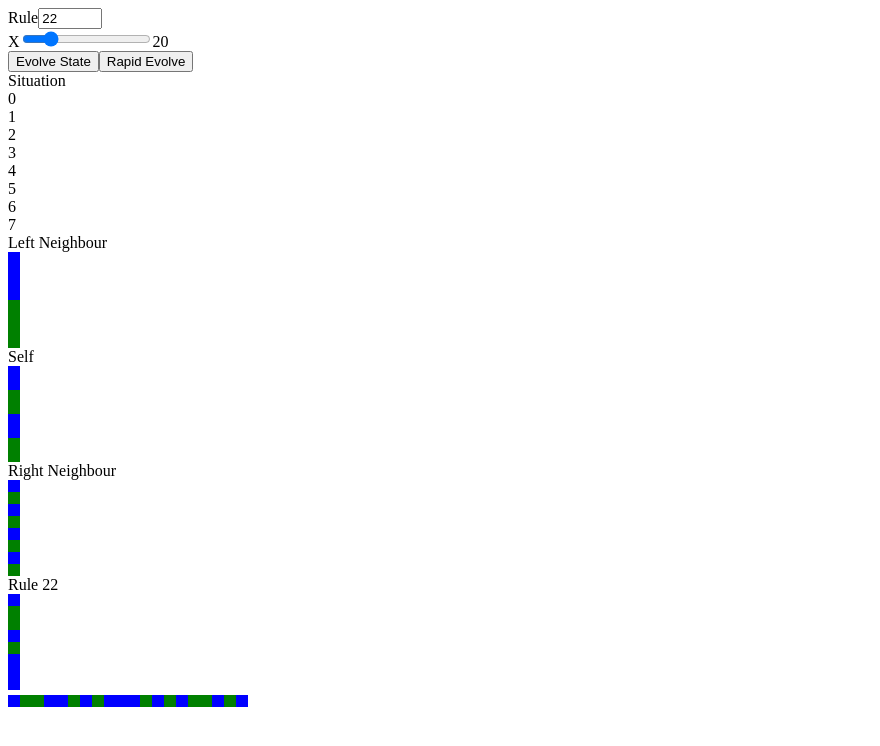
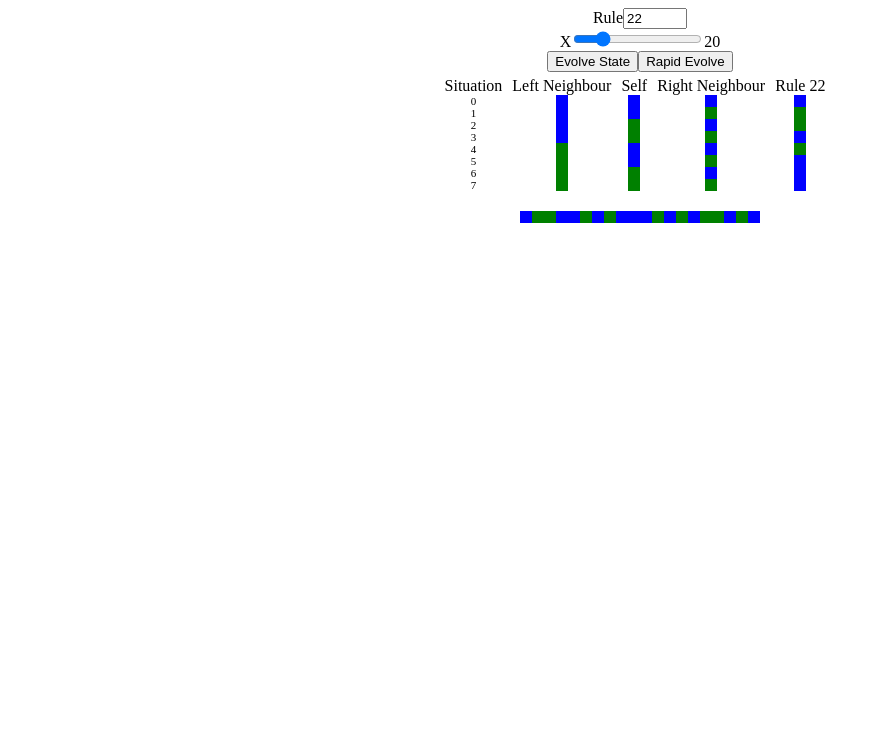
Before and after one commit to JohYoshida/cellular-automata, a React (Create React App) app: page / in a window 1280 px wide. Shown: the top 746 px of the page, without its empty margins (0-880 px from the left). Built offline with nearby package versions, Linux system fonts and the light colour scheme.

Commit message:
Reworked styling

```diff
--- a/src/styles/css/main.css
+++ b/src/styles/css/main.css
@@ -1,8 +1,8 @@
 .Cell {
+  align-self: center;
   height: 2px;
   width: 2px;
   padding: 5px;
-  font-size: 6px;
 }
 
 .up {
@@ -14,13 +14,40 @@
 }
 
 .Board {
-  display: inline-block;
+  display: flex;
+  margin: 5px;
   justify-content: center;
-  margin-top: 5px;
+  flex-direction: column;
+}
+.Board .row {
+  display: flex;
+  justify-content: center;
 }
 
-.row {
+.SituationPanel {
+  margin-top: 5px;
+  margin-bottom: 15px;
   display: flex;
+  justify-content: center;
+  flex-direction: row;
+}
+.SituationPanel .column {
+  margin-right: 10px;
+  display: flex;
+  flex-direction: column;
+  justify-content: center;
+}
+.SituationPanel .column .situation {
+  font-size: 11px;
+}
+.SituationPanel .column .cell {
+  margin-bottom: 2px;
+}
+
+.App {
+  display: flex;
+  flex-direction: column;
+  text-align: center;
 }
 
 /*# sourceMappingURL=main.css.map */
--- a/src/styles/scss/Board.scss
+++ b/src/styles/scss/Board.scss
@@ -1,11 +1,13 @@
 @import "Cell";
 
 .Board {
-  display: inline-block;
+  display: flex;
+  margin: 5px;
   justify-content: center;
-  margin-top: 5px;
+  flex-direction: column;
 
+  .row {
+    display: flex;
+    justify-content: center;
+  }
 }
-.row {
-  display: flex;
-}
--- a/src/styles/scss/Cell.scss
+++ b/src/styles/scss/Cell.scss
@@ -1,9 +1,9 @@
 .Cell {
+  align-self: center;
   height: 2px;
   width: 2px;
-  // border: 1px solid aliceblue;
+  // flex: 1;
   padding: 5px;
-  font-size: 6px;
 }
 
 .up {
--- /dev/null
+++ b/src/styles/scss/SituationPanel.scss
@@ -0,0 +1,22 @@
+.SituationPanel {
+  margin-top: 5px;
+  margin-bottom: 15px;
+  display: flex;
+  justify-content: center;
+  flex-direction: row;
+
+  .column {
+    margin-right: 10px;
+    display: flex;
+    flex-direction: column;
+    justify-content: center;
+
+    .situation {
+      font-size: 11px;
+    }
+
+    .cell {
+      margin-bottom: 2px;
+    }
+  }
+}
--- a/src/styles/scss/main.scss
+++ b/src/styles/scss/main.scss
@@ -1 +1,8 @@
 @import "Board";
+@import "SituationPanel";
+
+.App {
+  display: flex;
+  flex-direction: column;
+  text-align: center;
+}
```
Also changed, not shown: 1 other file (tests, documents, lock files or other folders).
